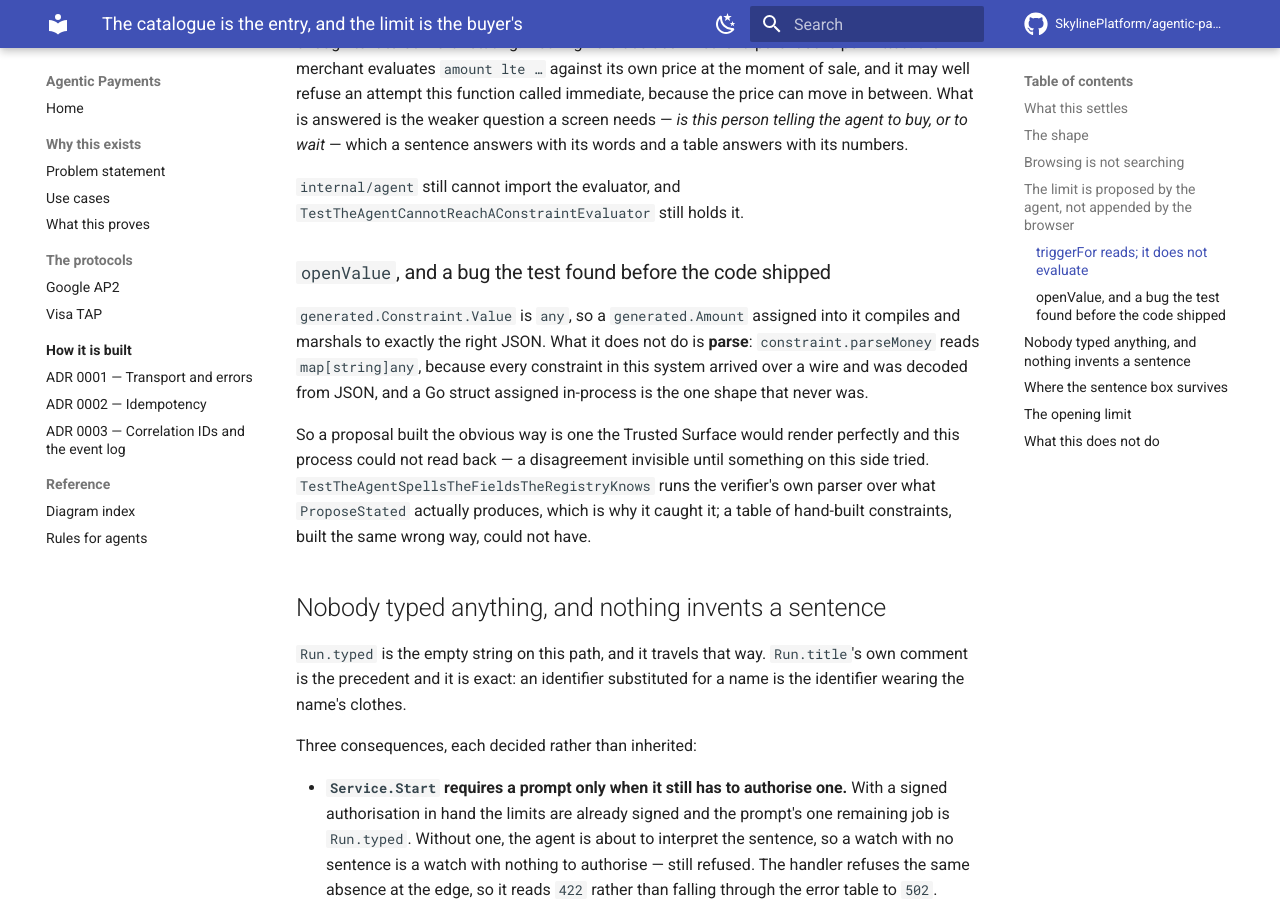
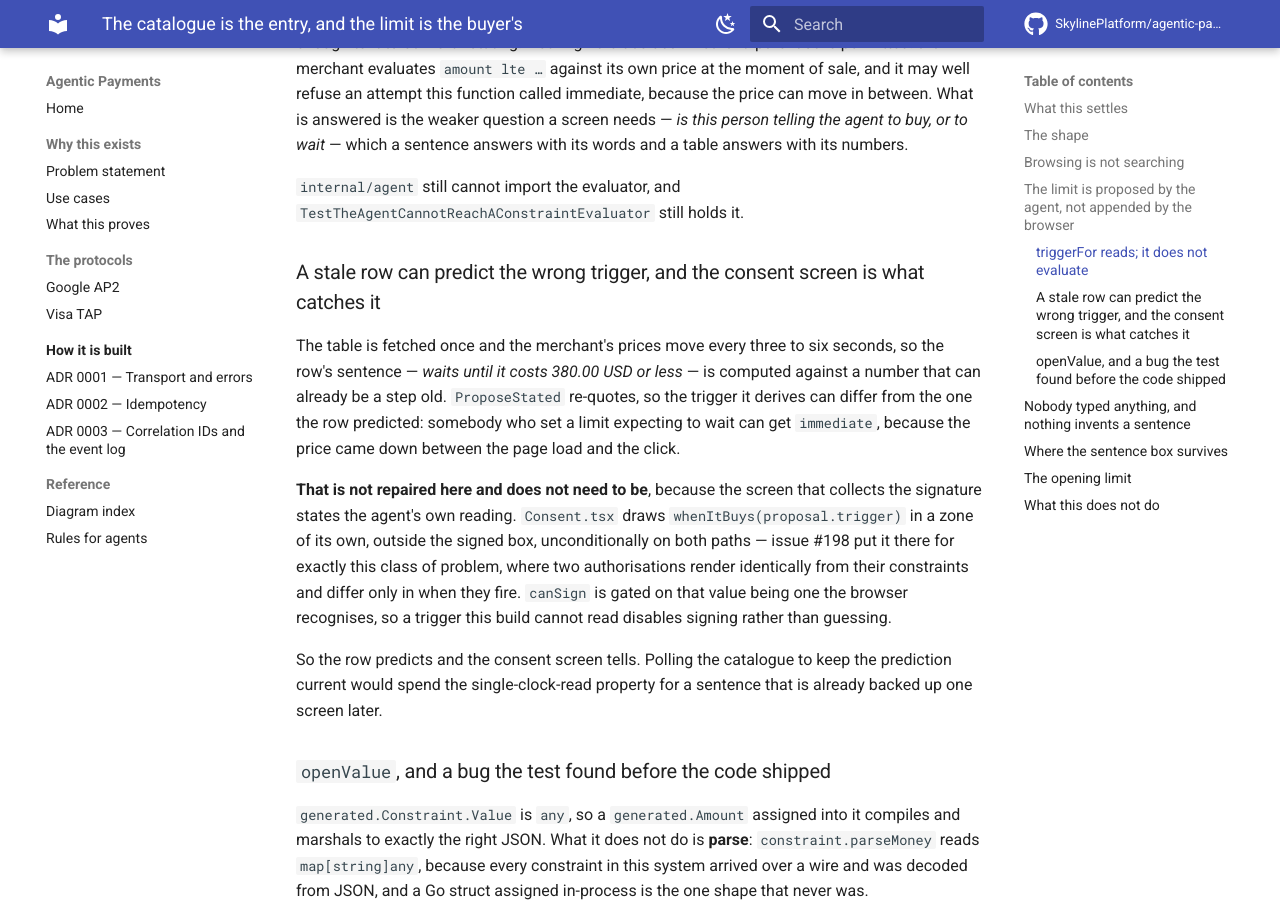
Before and after one commit to SkylinePlatform/agentic-payments, an MkDocs documentation site: the page built from docs/specs/2026-08-31-catalogue-first-buying.md, in a window 1280 px wide and 900 px high, scrolled down 2873 px. Built offline with MkDocs 1.6.1 and Material for MkDocs 9.7.7, drawn with Linux system fonts in a browser that asks for light colours; comment, search, counter and statistics services are not loaded.

Commit message:
docs(spec): the stale row's trigger, and the screen that catches it
A hazard #314 introduces and does not repair: the catalogue is fetched once and
the merchant's prices move every three to six seconds, so a row's 'waits until'
sentence is computed against a number that can be a step old. ProposeStated
re-quotes, so somebody who set a limit expecting to wait can get an immediate
purchase because the price came down in between.

The repair is one screen later and already exists — Consent.tsx draws the
agent's own trigger reading in a zone of its own, unconditionally on both paths,
which is what #198 put it there for. Polling to keep the row's prediction current
would spend the single-clock-read property for a sentence that is backed up
anyway.

Refs #314

Co-Authored-By: Claude Opus 5 (1M context) <noreply@anthropic.com>

```diff
--- a/docs/specs/2026-08-31-catalogue-first-buying.md
+++ b/docs/specs/2026-08-31-catalogue-first-buying.md
@@ -139,6 +139,28 @@ numbers.
 `internal/agent` still cannot import the evaluator, and
 `TestTheAgentCannotReachAConstraintEvaluator` still holds it.
 
+### A stale row can predict the wrong trigger, and the consent screen is what catches it
+
+The table is fetched once and the merchant's prices move every three to six
+seconds, so the row's sentence — *waits until it costs 380.00 USD or less* — is
+computed against a number that can already be a step old. `ProposeStated`
+re-quotes, so the trigger it derives can differ from the one the row predicted:
+somebody who set a limit expecting to wait can get `immediate`, because the price
+came down between the page load and the click.
+
+**That is not repaired here and does not need to be**, because the screen that
+collects the signature states the agent's own reading. `Consent.tsx` draws
+`whenItBuys(proposal.trigger)` in a zone of its own, outside the signed box,
+unconditionally on both paths — issue #198 put it there for exactly this class of
+problem, where two authorisations render identically from their constraints and
+differ only in when they fire. `canSign` is gated on that value being one the
+browser recognises, so a trigger this build cannot read disables signing rather
+than guessing.
+
+So the row predicts and the consent screen tells. Polling the catalogue to keep
+the prediction current would spend the single-clock-read property for a sentence
+that is already backed up one screen later.
+
 ### `openValue`, and a bug the test found before the code shipped
 
 `generated.Constraint.Value` is `any`, so a `generated.Amount` assigned into it
```
